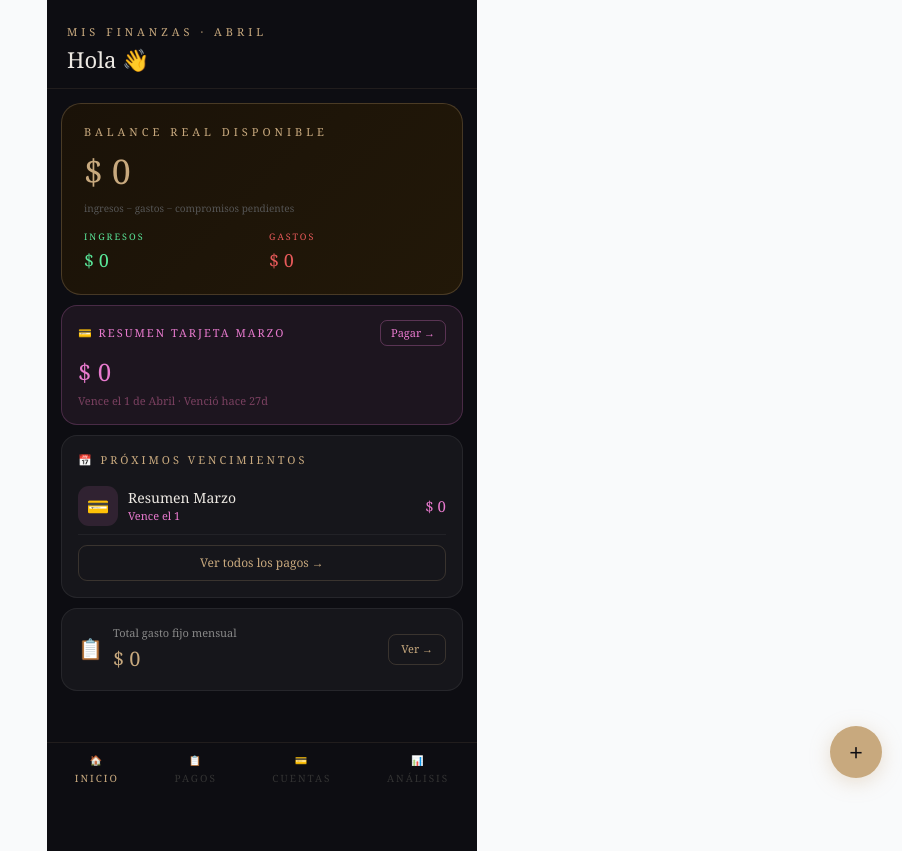
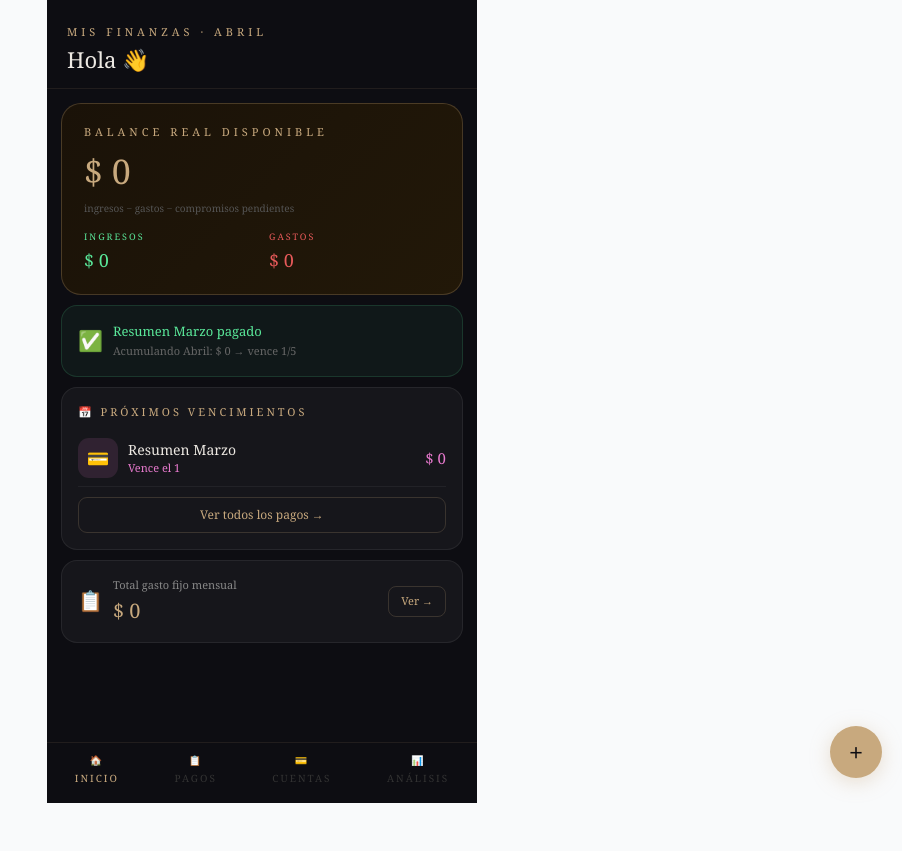
Before and after one commit to phopymartinez-beep/mis-finanzas, a React (Vite) app: page / in a window 1280 px wide. Shown: the whole page, without its empty margins (378-1280 px from the left). After the commit the page ends 803 px from the top, so only its background shows below. Built offline with nearby package versions, Linux system fonts and the light colour scheme.

Commit message:
Update App.jsx

```diff
--- a/src/App.jsx
+++ b/src/App.jsx
@@ -984,7 +984,7 @@ export default function App() {
       {/* Budget bar */}
       {budget>0&&<div style={S.card()}><div style={{...S.row,marginBottom:8}}><span style={{flex:1,fontSize:12,color:"#888"}}>🎯 Presupuesto del mes</span><span style={{fontSize:13,color:budgetPct>=100?C.red:C.gold,fontFamily:"Georgia"}}>{fmt(thisMonthSpend)} / {fmt(budget)}</span></div><div style={{height:5,background:"rgba(255,255,255,0.06)",borderRadius:4,overflow:"hidden"}}><div style={{height:"100%",width:`${Math.min(100,budgetPct)}%`,background:budgetPct>=100?`linear-gradient(90deg,${C.red},#FF8080)`:`linear-gradient(90deg,${C.green},#8BC34A)`,borderRadius:4}}/></div></div>}
       {/* Resumen tarjeta */}
-      {!prevResumenPaid?(
+      {!prevResumenPaid&&prevResumenAmount>0?(
         <div style={S.pinkC}>
           <div style={{...S.row,marginBottom:8}}><span style={{fontSize:11,color:C.pink,letterSpacing:2,textTransform:"uppercase",flex:1}}>💳 Resumen Tarjeta {MONTHS_FULL[PM]}</span><button onClick={()=>setTab("bills")} style={{background:"none",border:`1px solid rgba(232,122,206,0.3)`,borderRadius:7,padding:"4px 10px",color:C.pink,fontSize:11,cursor:"pointer"}}>Pagar →</button></div>
           <div style={{fontSize:24,color:C.pink,fontFamily:"Georgia"}}>{fmt(prevResumenAmount)}</div>
```
